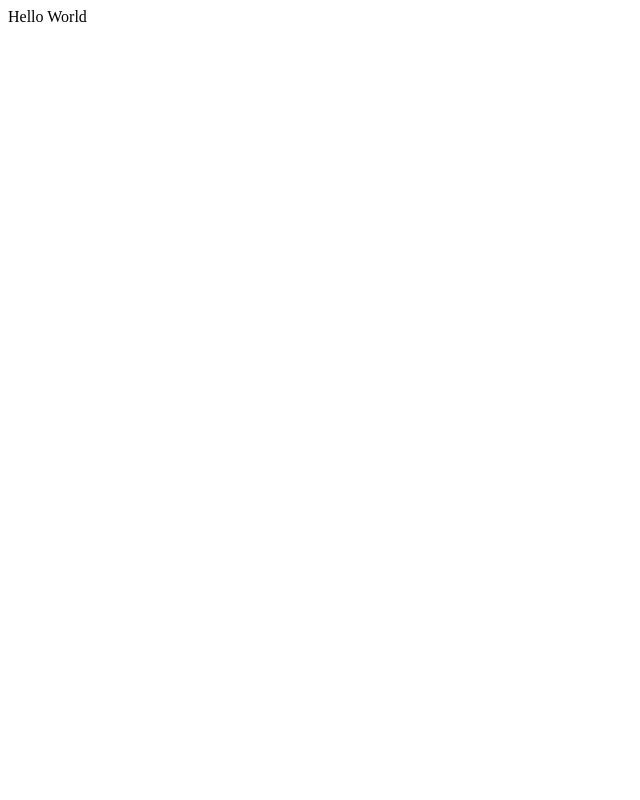
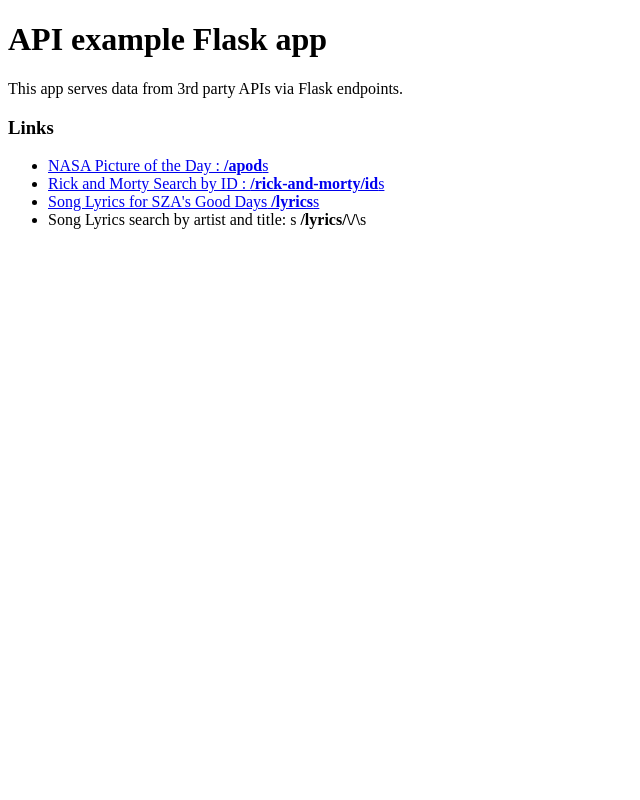
Before and after one commit to Itzamna-Paco/flask-apis-example, a Flask app: page / in a window 1280 px wide. Before the commit the part shown is almost empty. Shown: the whole page, without its empty margins (0-640 px from the left). Run offline with Flask 3, Linux system fonts and the light colour scheme.

Commit message:
Update index.html

```diff
--- a/templates/index.html
+++ b/templates/index.html
@@ -1 +1,20 @@
-Hello World
+<!DOCTYPE html>
+<html lang="en">
+<html>
+<head></head>
+<body>
+<h1>API example Flask app </h1>
+  <p> This app serves data from 3rd party APIs via Flask endpoints. </p>
+  <h3>Links</h3>
+<ul>
+ <li><a href="/apod">NASA Picture of the Day : <strong> /apod</strong>s </a></li>
+  <li><a href="/rick-and-morty/18">Rick and Morty Search by ID : <strong> /rick-and-morty/id</strong>s </a></li>
+  <li><a href="/lyrics">Song Lyrics for SZA's Good Days<strong> /lyrics</strong>s </a></li>
+  <li>Song Lyrics search by artist and title: s<strong> /lyrics/\<artist>/\<song></strong>s </a></li>
+
+
+
+</ul>
+</body>
+
+</html>
```
